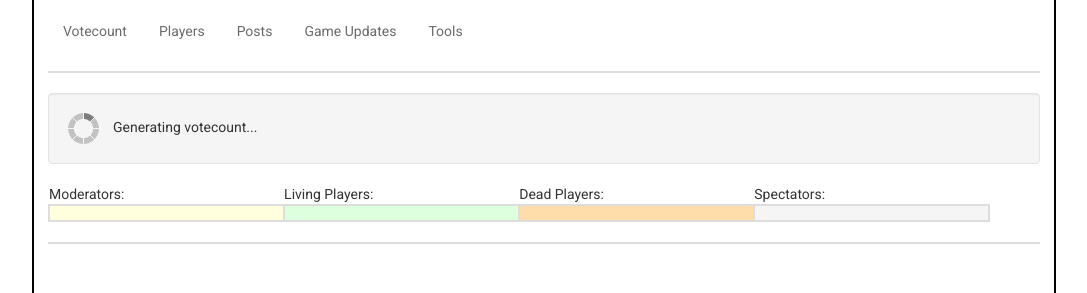
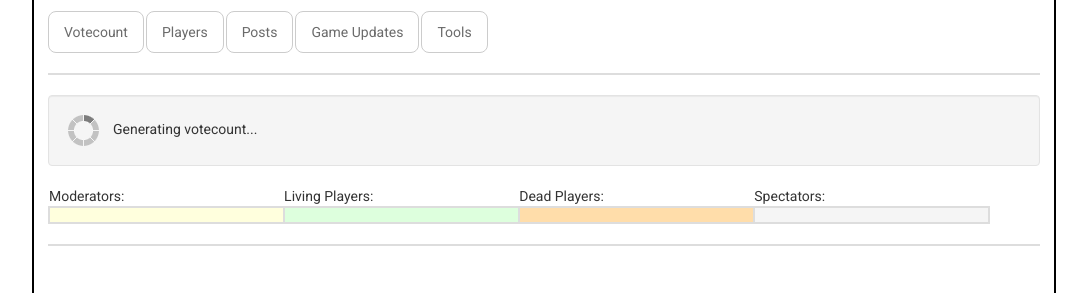
Before and after one commit to aletson/votefinder-web, a Django app: template votefinder/main/templates/game.html in a window 1280 px wide. Shown: the part 321-614 px from the top of the page, without its empty margins (96-1183 px from the left). Run offline with Django 3.2, Linux system fonts and the light colour scheme; the template is opened without the code that fills it, so the values that code supplies are empty; the visitor is signed in with stand-in values (Sample User, id 1); some libraries are stand-ins or nearby versions.

Commit message:
Update style.css

```diff
--- a/votefinder/static/style.css
+++ b/votefinder/static/style.css
@@ -51,7 +51,7 @@ body {
     margin-top: -6px;
     margin-right: -1px;
     -webkit-border-radius: 0 6px 6px 6px;
-    -mox-border-radius: 0 6px 6px 6px;
+    -moz-border-radius: 0 6px 6px 6px;
     border-radius: 0 6px 6px 6px;
 }
 
@@ -551,3 +551,8 @@ left top, left bottom, from(#FFEFBE), to(#FEEEBD));
 a:active {
     outline: none;
 }
+
+.nav-pills > li {
+    border-radius: 8px;
+    border: 1px solid #ccc;
+}
```
